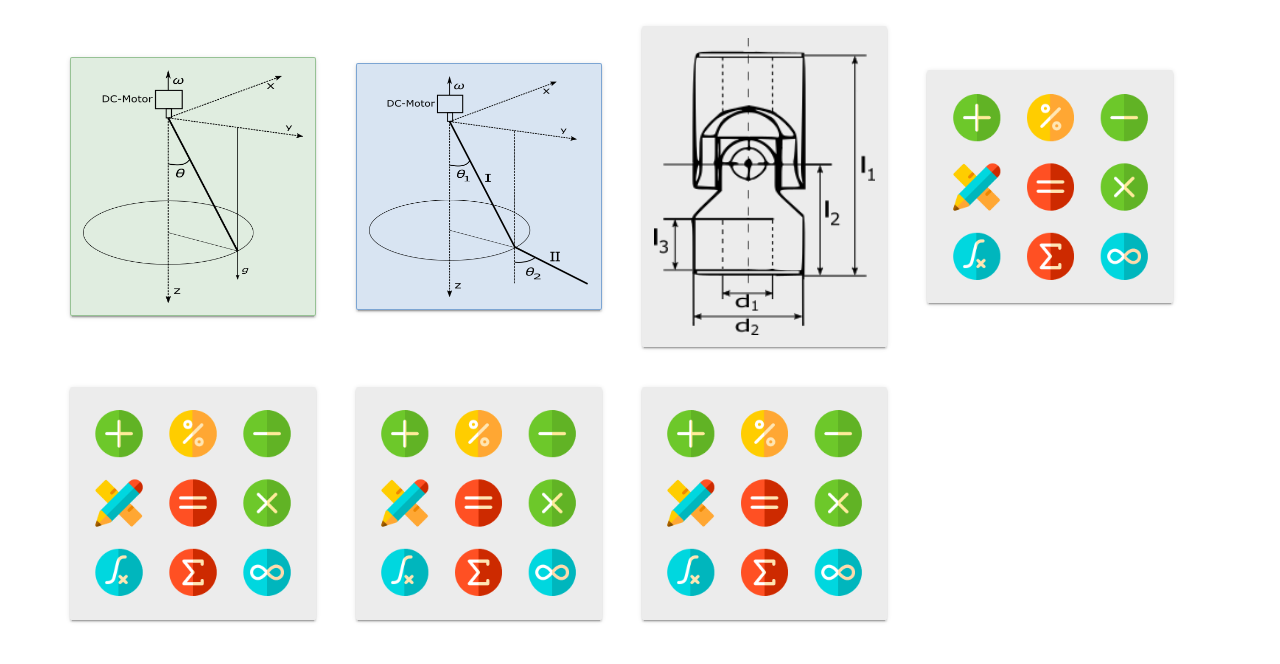
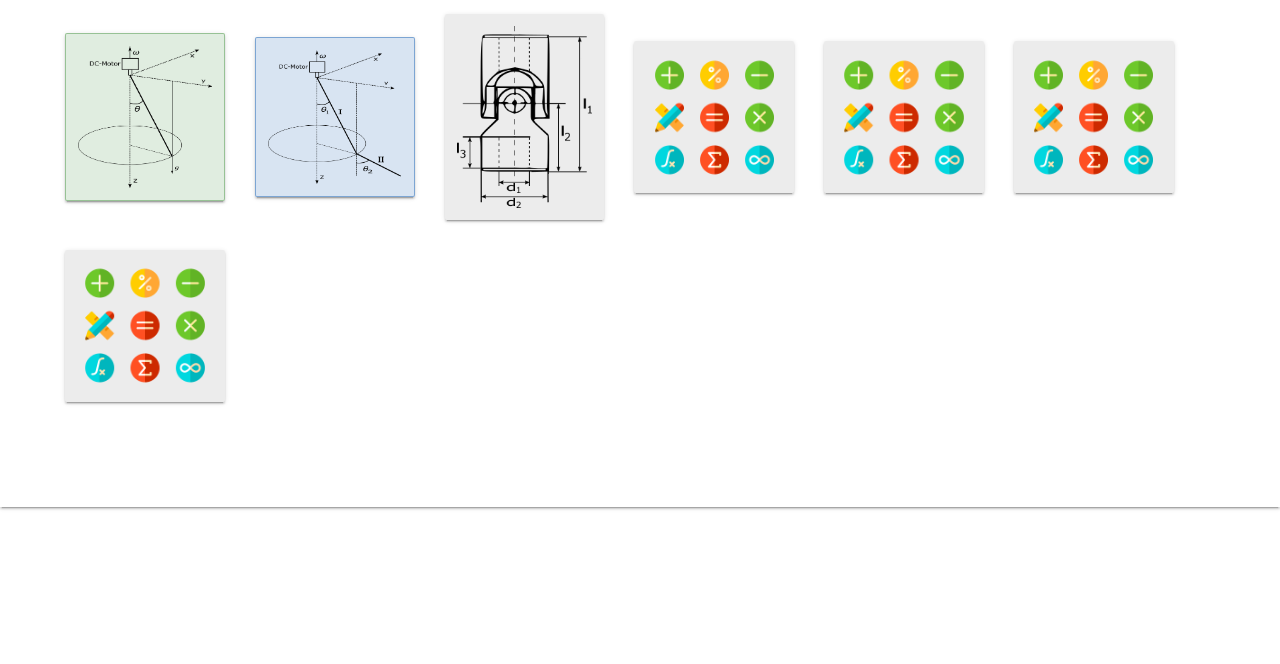
Before and after one commit to elindgren/intelligentlearning, a plain HTML site: page main.html in a window 1280 px wide. Shown: the part 136-800 px from the top of the page. Drawn offline with Linux system fonts and the light colour scheme.

Commit message:
Changed exercise page layout

```diff
--- a/exercise.js
+++ b/exercise.js
@@ -33,7 +33,7 @@ window.onload = function sadboi() {
         //Create a thumbnail and text element - place them inside the button.
         let exerciseThumbnail = document.createElement("img");
         exerciseThumbnail.src = exerciseJSON.exercises[i].image_path;
-        exerciseThumbnail.style.height = "auto";
+        exerciseThumbnail.style.height = "auto%";
         exerciseThumbnail.style.width = "100%";
         // exerciseThumbnail.style.backgroundSize = "250px 200px";
         // let exerciseText = document.createTextNode(exerciseJSON.exercises[i].title);
--- a/intelligentlearning.css
+++ b/intelligentlearning.css
@@ -36,7 +36,7 @@ ul.breadcrumb li a:hover {
     /*Increase the margin a bit to make it look more */
     padding: 2%;
     margin: auto;
-    width: 80%;
+    width: 100%;
     margin-bottom: 1%;
     /*Add a shadow to the card*/
     box-shadow: 0 2px 2px 0 rgba(0, 0, 0, 0.14), 0 3px 1px -2px rgba(0, 0, 0, 0.2), 0 1px 5px 0 rgba(0, 0, 0, 0.12);
@@ -45,7 +45,7 @@ ul.breadcrumb li a:hover {
 .text-container{
     /*This container just contains the text to be displayed and applies the desired formating.*/
     margin: auto; /* Center the text container */
-    width: 80%;
+    width: 85%;
     /*Set the text color to black*/
     color: black;
     font-size: 150%;
@@ -86,6 +86,7 @@ ul.breadcrumb li a:hover {
     /*The styling for the answer form */
     margin: auto; /* Center the text container */
     /*width: 80%;*/
+    max-width: 50%;
     /*padding: 20px;*/
     margin-bottom: 1%;
     /*Align answer form with text.*/
@@ -98,11 +99,11 @@ ul.breadcrumb li a:hover {
 .exercise{
     /*width : 250px; */
     /*height: 200px;*/
-    width: 20%;
-    height: 17%;
+    width: 13%;
+    height: 10%;
     max-width: 20%;
     max-height: 17%;
-    margin: 20px;
+    margin: 15px;
     padding: 1%;
     /*Adding a grey border as standard - will turn green when exercise has been completed*/
     /*border: 1px solid lightgrey;*/
@@ -172,7 +173,7 @@ ul.breadcrumb li a:hover {
     margin: auto;
     /*padding-left: 40px;*/
     width: 85%;
-    font-size: 200%;
+    font-size: 150%;
     /*border-style: dotted;*/
     /*border-color: black;*/
     /*border-width: medium;*/
```
